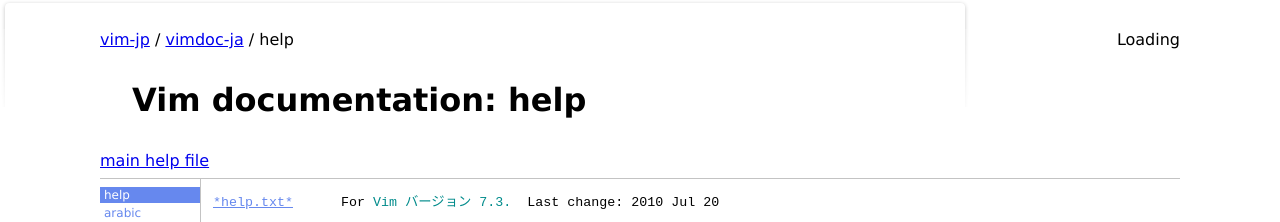
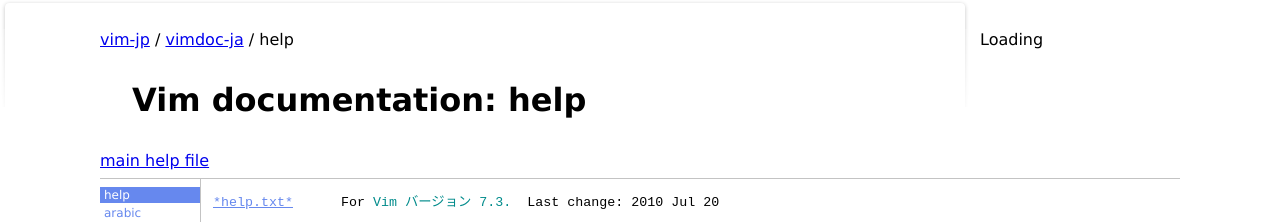
Before and after one commit to vim-jp/vimdoc-ja, a Jekyll site: the page built from index.html, in a window 1280 px wide. Shown: the top 222 px of the page. Built offline with Jekyll 4.4.1, drawn with Linux system fonts in a browser that asks for light colours; nearby versions of some CDN libraries; Markdown is read by kramdown in place of the engine named in the settings; comment, search, counter and statistics services are not loaded.

Commit message:
make narrow the search form

```diff
--- a/_layouts/vimdoc.html
+++ b/_layouts/vimdoc.html
@@ -28,12 +28,14 @@
 <body>
 
 <header>
-<div id="cse-search-form" style="float:right;">Loading</div>
-<a href="http://vim-jp.org/">vim-jp</a>
-/ <a href="http://vim-jp.org/vimdoc-ja/">vimdoc-ja</a>
-/ {{ page.helpname }}<br />
-<a name="top"></a><h1>Vim documentation: {{ page.helpname }}</h1>
-<a href="index.html">main help file</a>
+<div id="SearchForm">Loading</div>
+<div>
+  <a href="http://vim-jp.org/">vim-jp</a>
+  / <a href="http://vim-jp.org/vimdoc-ja/">vimdoc-ja</a>
+  / {{ page.helpname }}<br />
+  <a name="top"></a><h1>Vim documentation: {{ page.helpname }}</h1>
+  <a href="index.html">main help file</a>
+</div>
 </header>
 
 <nav>
--- a/style.css
+++ b/style.css
@@ -10,6 +10,11 @@
 .EnglishTag {
     background-color: gray;
     color: white;
+}
+
+div#SearchForm {
+    float: right;
+    width: 200px;
 }
 
 body {
```
Also changed, not shown: other parts of _layouts/vimdoc.html (+1 -1 lines).
